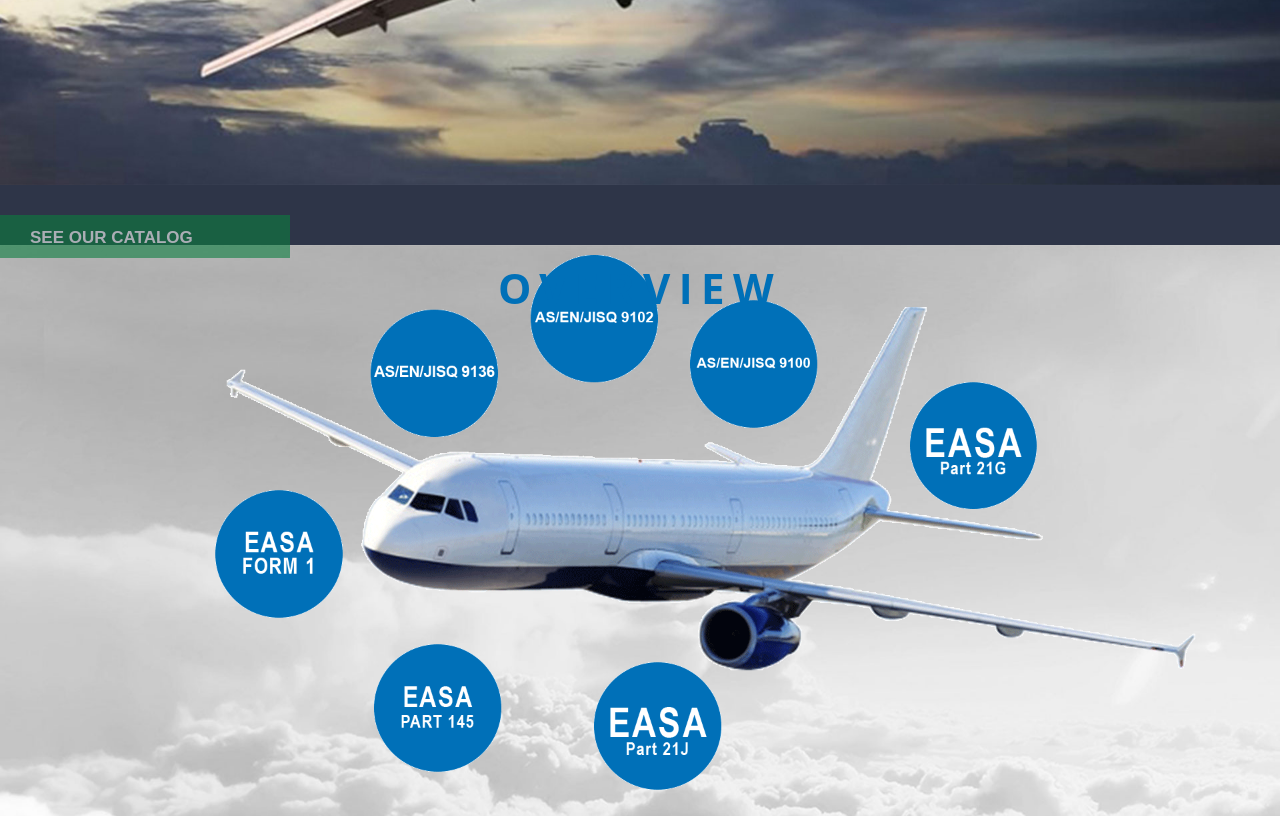
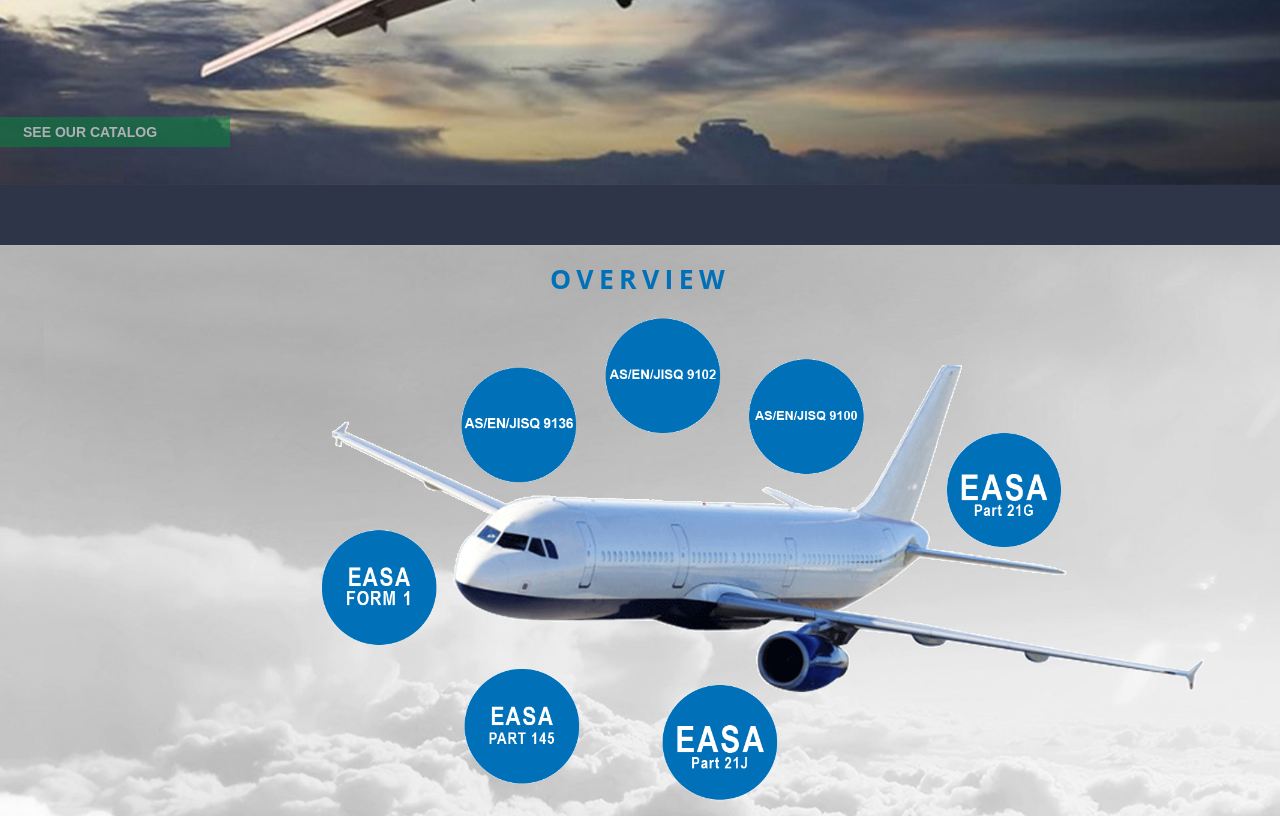
Before and after one commit to jonathandelmar/epitsolutions, a website: page index.html in a window 1280 px wide. Shown: the part 555-1371 px from the top of the page. Drawn offline with nearby package versions, Linux system fonts and the light colour scheme; files that its build step writes are made by us from their sources.

Commit message:
First working version with updated contents

```diff
--- a/js/creative.js
+++ b/js/creative.js
@@ -13,6 +13,11 @@
         }, 1500, 'easeOutExpo');
         event.preventDefault();
     });
+
+    // custom js styling
+    var offsetHeightForBg = (135*parseInt($('#about .container-bg').css('background-size')))/100 - $('#about .section-heading').outerHeight();
+    $('#about .container-bg').css('background-position-y', '-'+offsetHeightForBg+'px');
+    console.log(offsetHeightForBg);
 
     // Highlight the top nav as scrolling occurs
     $('body').scrollspy({
--- a/less/creative.less
+++ b/less/creative.less
@@ -172,18 +172,16 @@
     top: 15%;
     height: 85%;
     z-index: 9999;
+    width: 18%;
     a {
         background: #0d7e40;
         .opacity(60);
         color: #FFF;
         display: block;
-        width: 290px;
-        padding: 13px 30px;
+        padding: 3% 10%;
         margin: 10% 0;
-        font: bold 17px arial, sans-serif;
+        font: bold 100% arial, sans-serif;
         cursor: none;
-        height: 105px;
-        max-height: 43px;
     }
     a:hover {
         text-decoration: none;
@@ -191,7 +189,9 @@
         .opacity(75);
     }
     a:last-child {
-        margin-top: 75%;
+        position: absolute;
+        width: 100%;
+        bottom: 11%;
     }
 }
 
@@ -262,6 +262,12 @@
     }
 }
 
+
+h2.section-heading {
+    font-size: 190%;
+    padding: 20px 0;
+}
+
 // Sections
 #about {
     position: relative;
@@ -277,15 +283,17 @@
         width: 100%;
         height: 100%;
         background-image: url('../img/about-bg1.png');
-        .background-cover;
-        background-position-y: -130px
+        background-position-x: 100%;
+        background-size: 90%;
+        background-repeat: no-repeat;
     }
+
+
+
     h2.section-heading {
         color: #0070b8;
-        font-size: 3em;
         font-weight: bold;
         text-align: center;
-        padding: 20px 0;
         letter-spacing: .2em;
     }
     .container {
@@ -330,9 +338,7 @@
             position: relative;
             h2.section-heading {
                 color: #0070b8;
-                font-size: 3em;
                 font-weight: bold;
-                margin: 2.2%;
             }
             .content {
                 color: #5f5f5f;
@@ -408,7 +414,7 @@
             .content {
                 padding: 20px;
                 width: 25%;
-                right: 100px;
+                right: 4%;
                 color: #fff;
                 bottom: 10%;
                 position: absolute;
@@ -462,9 +468,7 @@
             position: relative;
             h2.section-heading {
                 color: #0070b8;
-                font-size: 3em;
                 font-weight: bold;
-                margin: 2.2%;
             }
             .content {
                 color: #5f5f5f;
@@ -497,10 +501,8 @@
         height: inherit;
         h2.section-heading {
             color: #1d1d1d;
-            font-size: 2.8em;
             text-align: center;
             font-weight: bold;
-            margin: 2.2%;
         }
         .row .text-center {
             .content {
```
Also changed, not shown: index-cn.html (+5 -0 lines), css/creative.css, css/creative.min.css, js/creative.min.js.
